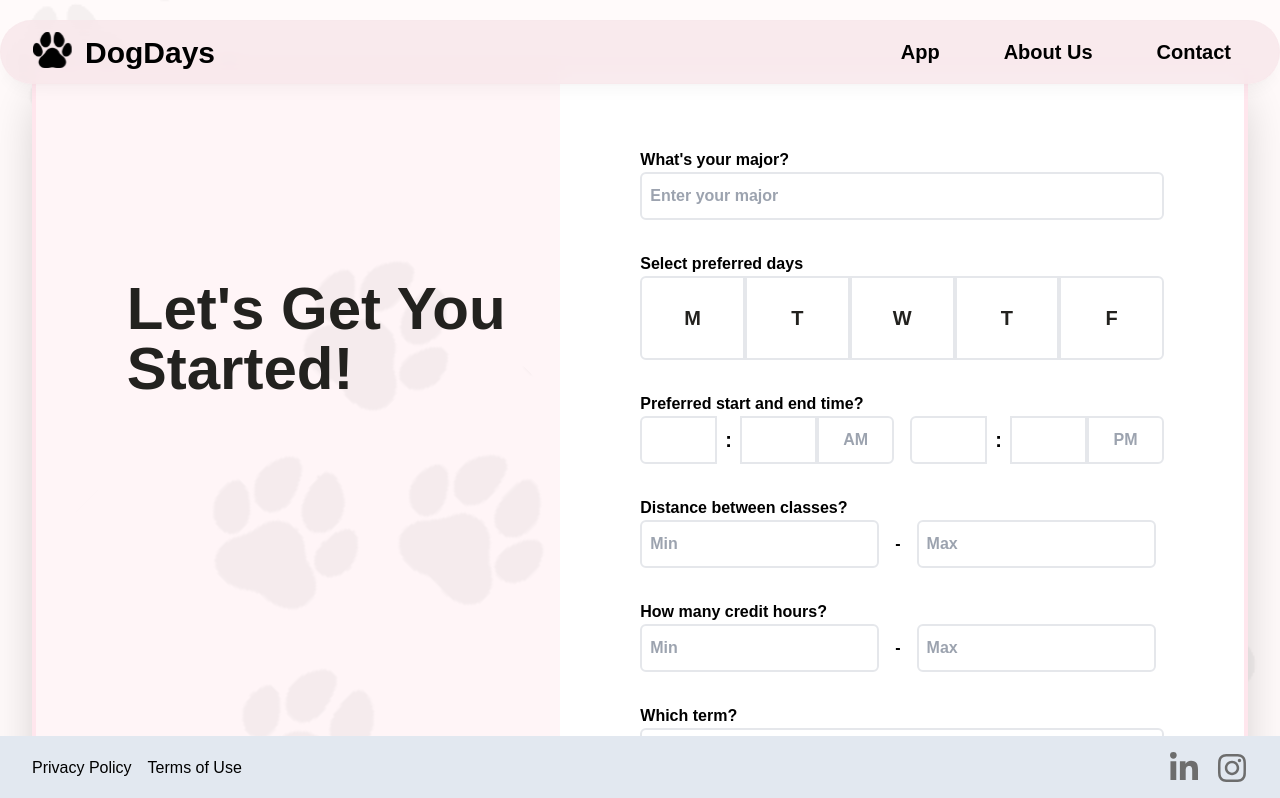
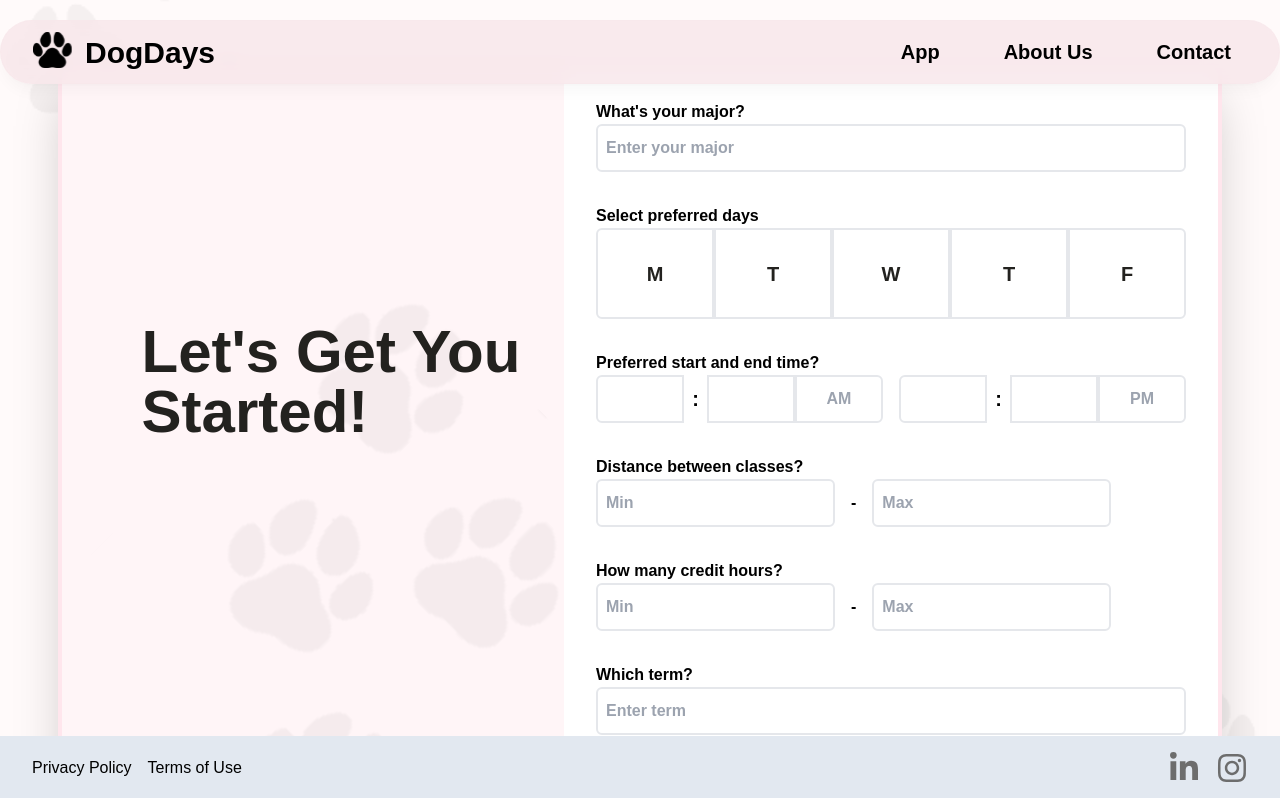
Before and after one commit to DevDogs-UGA/Optimal-Schedule-Builder, a Next.js app in the folder frontend/: page /survey in a window 1280 px wide. Shown: the top 798 px of the page. Built offline with nearby package versions, Linux system fonts and the light colour scheme.

Commit message:
Fix Styling Issues

```diff
--- a/frontend/src/app/components/survey/QuestionnaireForm.tsx
+++ b/frontend/src/app/components/survey/QuestionnaireForm.tsx
@@ -129,7 +129,7 @@ export const QuestionnareForm = ({ className }: Props) => {
         ref={formRef}
         onSubmit={submitForm}
         onKeyDown={(e) => e.key != "Enter"}
-        className="flex w-full flex-col gap-8 p-8 font-bold lg:p-20"
+        className="lg:y-20 mb-40 flex w-full flex-col gap-8 p-8 font-bold"
       >
         <div>
           <h1>What&apos;s your major?</h1>
--- a/frontend/src/app/survey/page.tsx
+++ b/frontend/src/app/survey/page.tsx
@@ -7,7 +7,7 @@ export default function page() {
     <>
       <Navbar />
       <div className="min-w-screen flex min-h-screen items-center justify-center">
-        <main className="flex flex-col border-dusty-pink sm:mx-8 sm:flex-row sm:overflow-hidden sm:rounded-xl sm:border-4 sm:shadow-2xl">
+        <main className="flex flex-col justify-center border-dusty-pink sm:mx-8 sm:flex-row sm:overflow-hidden sm:rounded-xl sm:border-4 sm:shadow-2xl">
           <div className="flex items-center justify-center text-wrap border-4 border-b-0 border-barely-pink bg-white p-5 text-6xl font-bold sm:border-0 sm:bg-barely-pink sm:pb-[30%] sm:pl-14 md:w-1/2">
             <div className="flex flex-col">
               <h1 className="sm:text-nearly-black">
```
